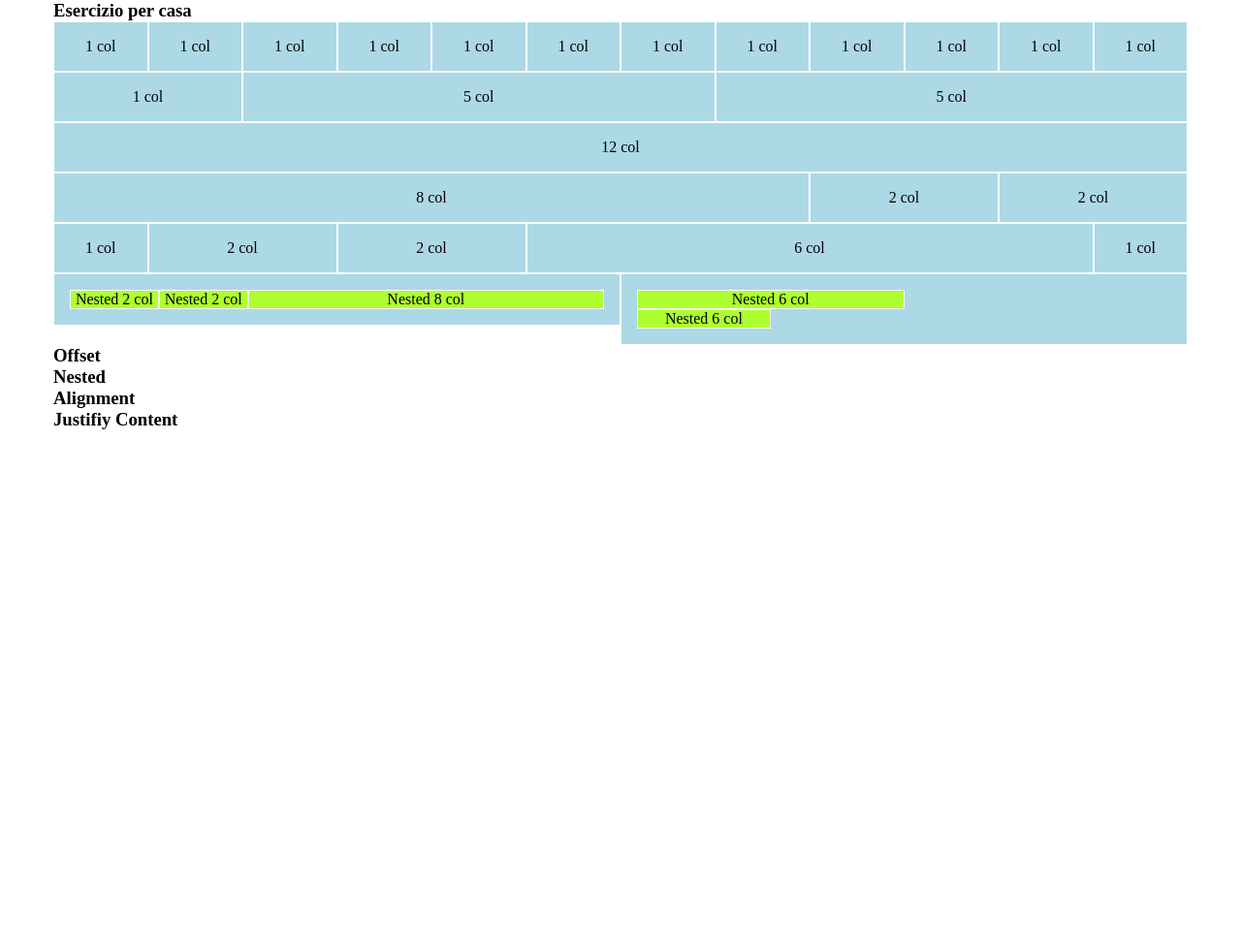
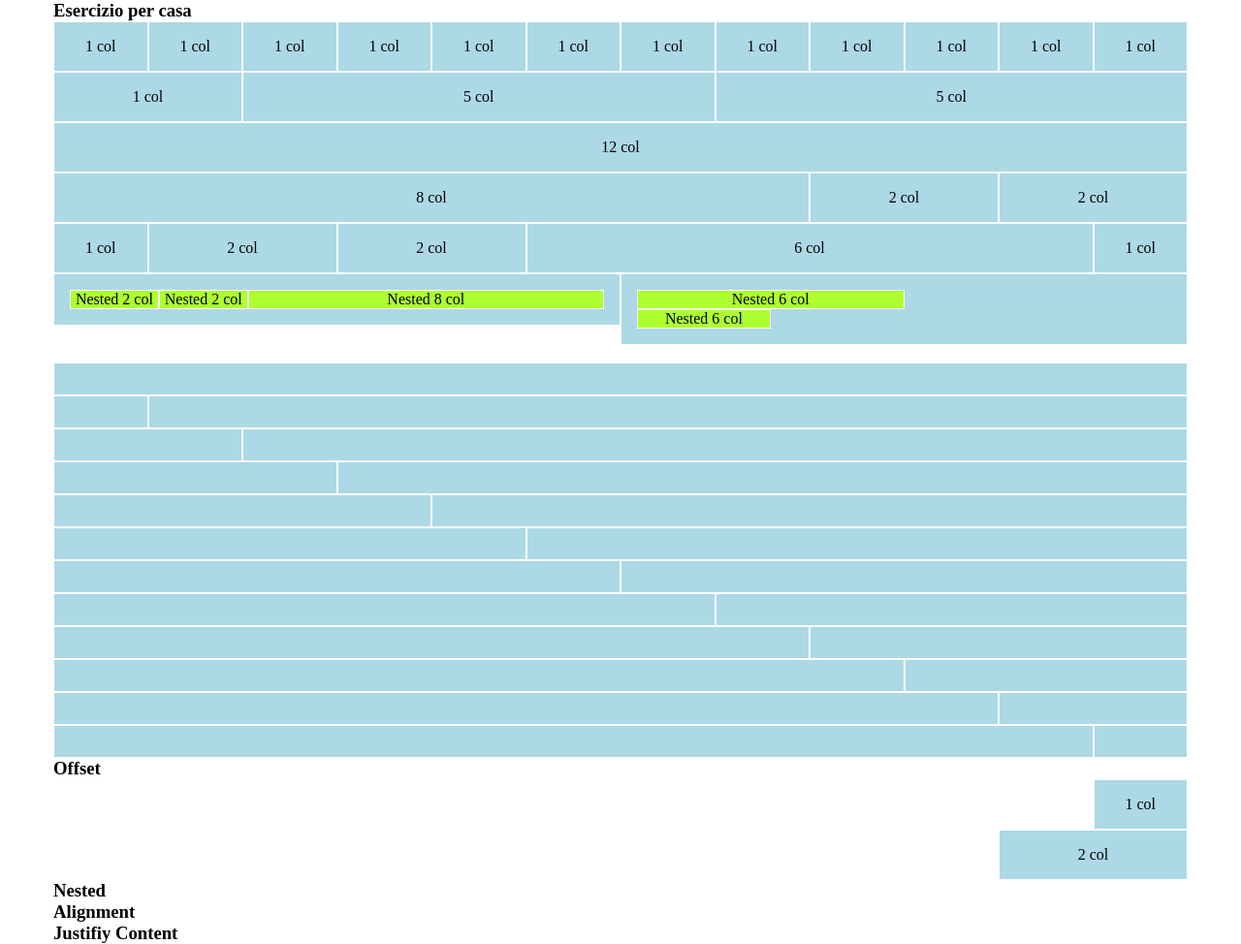
Before and after one commit to martinaapalazzi/html-css-12bool, a plain HTML site: page index.html in a window 1280 px wide. Shown: the whole page at 97% size. Before the commit the page ends 800 px from the top, so only its background shows below. Drawn offline with Linux system fonts and the light colour scheme.

Commit message:
Srtarted offsets

```diff
--- a/index.html
+++ b/index.html
@@ -189,15 +189,124 @@
                     </div>
                 </div>
             </div>
-
-
         </div>
-
+        <br>
+        <div>
+            <div class="row">
+                <div class="col-12">
+                    <div class="box"></div>
+                </div>
+            </div>
+            <div class="row">
+                <div class="col-1">
+                    <div class="box"></div>
+                </div>
+                <div class="col-11">
+                    <div class="box"></div>
+                </div>
+            </div>
+            <div class="row">
+                <div class="col-2">
+                    <div class="box"></div>
+                </div>
+                <div class="col-10">
+                    <div class="box"></div>
+                </div>
+            </div>
+            <div class="row">
+                <div class="col-3">
+                    <div class="box"></div>
+                </div>
+                <div class="col-9">
+                    <div class="box"></div>
+                </div>
+            </div>
+            <div class="row">
+                <div class="col-4">
+                    <div class="box"></div>
+                </div>
+                <div class="col-8">
+                    <div class="box"></div>
+                </div>
+            </div>
+            <div class="row">
+                <div class="col-5">
+                    <div class="box"></div>
+                </div>
+                <div class="col-7">
+                    <div class="box"></div>
+                </div>
+            </div>
+            <div class="row">
+                <div class="col-6">
+                    <div class="box"></div>
+                </div>
+                <div class="col-6">
+                    <div class="box"></div>
+                </div>
+            </div>
+            <div class="row">
+                <div class="col-7">
+                    <div class="box"></div>
+                </div>
+                <div class="col-5">
+                    <div class="box"></div>
+                </div>
+            </div>
+            <div class="row">
+                <div class="col-8">
+                    <div class="box"></div>
+                </div>
+                <div class="col-4">
+                    <div class="box"></div>
+                </div>
+            </div>
+            <div class="row">
+                <div class="col-9">
+                    <div class="box"></div>
+                </div>
+                <div class="col-3">
+                    <div class="box"></div>
+                </div>
+            </div>
+            <div class="row">
+                <div class="col-10">
+                    <div class="box"></div>
+                </div>
+                <div class="col-2">
+                    <div class="box"></div>
+                </div>
+            </div>
+            <div class="row">
+                <div class="col-11">
+                    <div class="box"></div>
+                </div>
+                <div class="col-1">
+                    <div class="box"></div>
+                </div>
+            </div>
+        </div>
     </section>
 
     <section>
         <div>
             <h3>Offset</h3>
+        </div>
+        <div>
+            <div class="row">
+                <div class="col-1 col-offset-11">
+                    <div class="box">
+                        1 col
+                    </div>
+                </div>
+            </div>
+            <div class="row">
+                <div class="col-2 col-offset-10">
+                    <div class="box">
+                        2 col
+                    </div>
+                </div>
+            </div>
         </div>
     </section>
 
```
